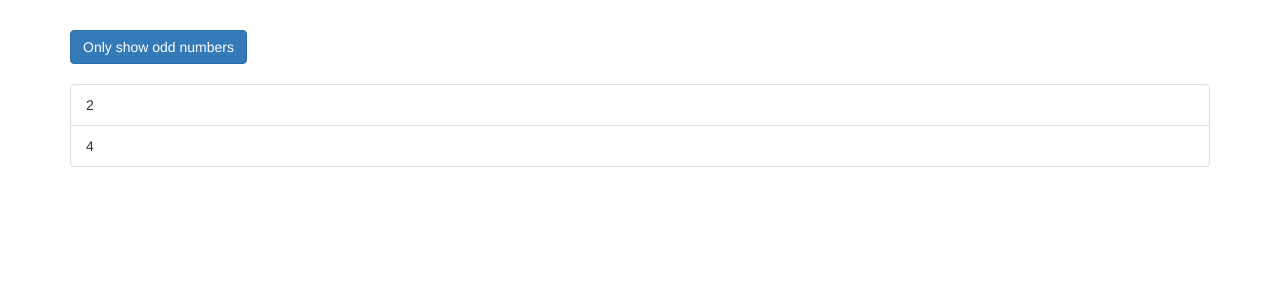
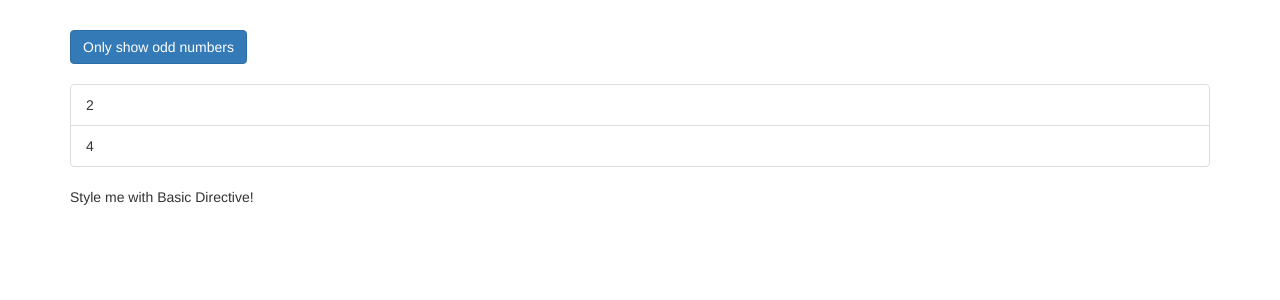
Before and after one commit to stevencharleshuang/angular-tut-directives, an Angular app: page / in a window 1280 px wide. Shown: the top 300 px of the page. Built offline with nearby package versions, Linux system fonts and the light colour scheme.

Commit message:
added a custom basic style directive

```diff
--- a/src/app/app.component.html
+++ b/src/app/app.component.html
@@ -28,6 +28,7 @@
       <ng-template [ngIf]="onlyOdd">
         <p>Only odd</p>
       </ng-template>
+      <p appBasicHighlight>Style me with Basic Directive!</p>
     </div>
   </div>
 </div>
```
